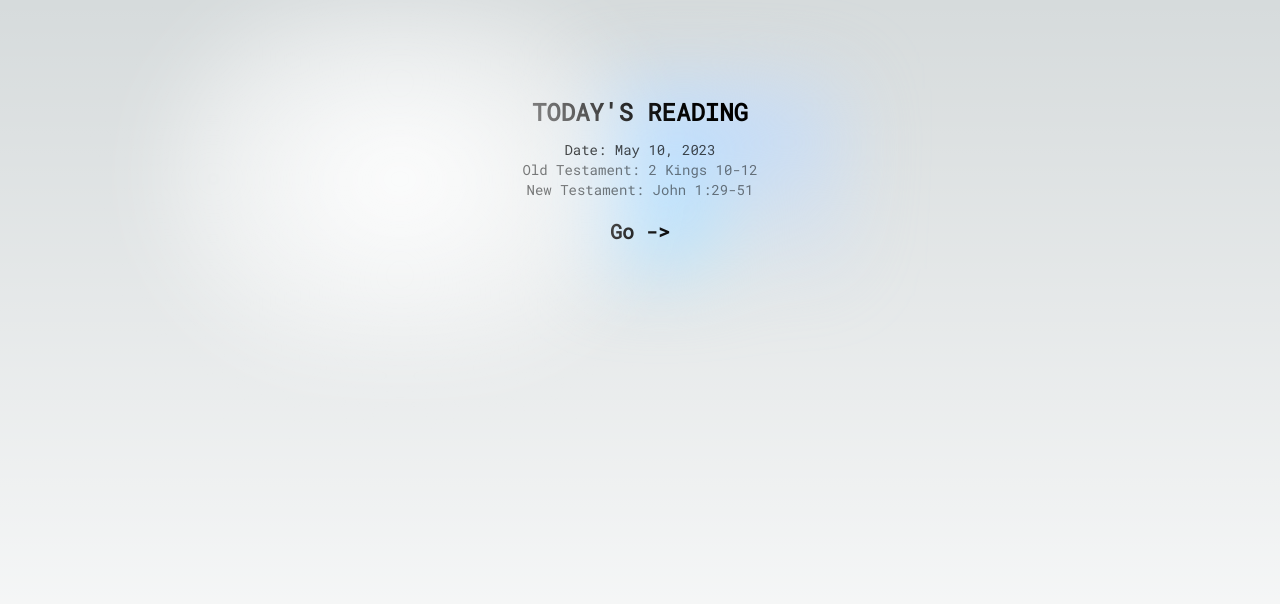
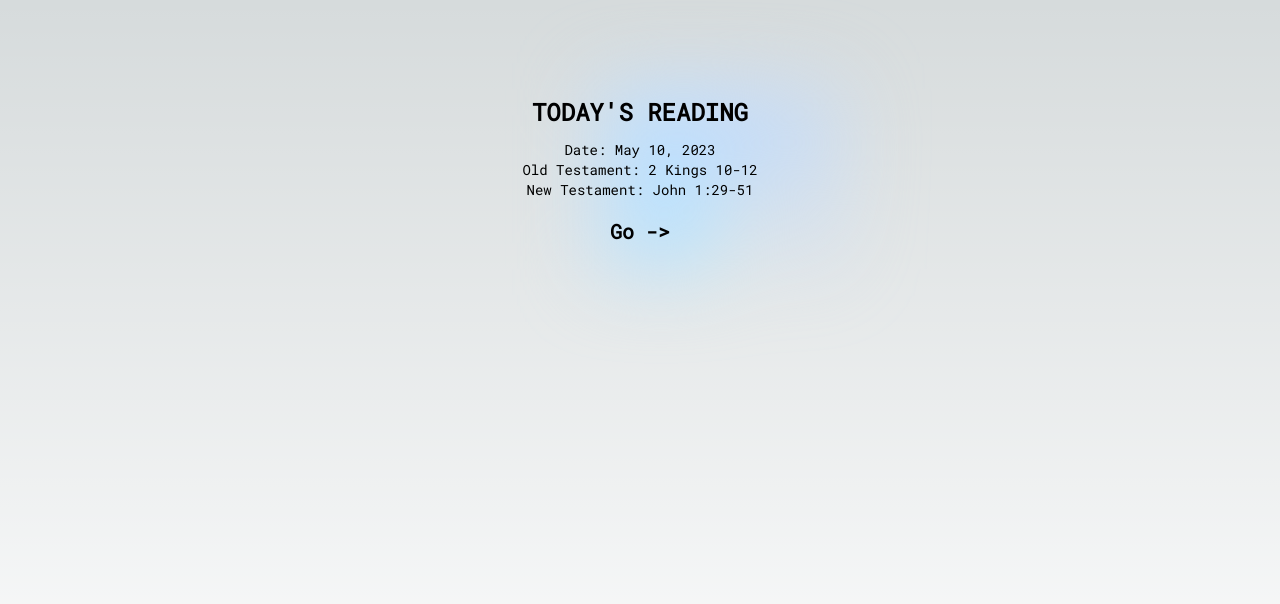
Before and after one commit to namaeconde/bible_yearly_web, a Next.js app: page / in a window 1280 px wide. Shown: the top 604 px of the page. Built offline with nearby package versions, Linux system fonts and the light colour scheme.

Commit message:
Update text visibility

```diff
--- a/pages/index.tsx
+++ b/pages/index.tsx
@@ -40,17 +40,17 @@ export default function Home() {
                 <span className="sr-only">Loading...</span>
             </div> :
           <div
-              className="mb-32 grid text-center place-items-center before:absolute before:h-[300px] before:w-[480px] before:-translate-x-1/2 before:rounded-full before:bg-gradient-radial before:from-white before:to-transparent before:blur-2xl before:content-[''] after:absolute after:-z-20 after:h-[180px] after:w-[240px] after:translate-x-1/3 after:bg-gradient-conic after:from-sky-200 after:via-blue-200 after:blur-2xl after:content-[''] before:dark:bg-gradient-to-br before:dark:from-transparent before:dark:to-blue-700/10 after:dark:from-sky-900 after:dark:via-[#0141ff]/40 before:lg:h-[360px]">
+              className="mb-32 grid text-center place-items-center before:absolute before:h-[300px] before:w-[480px] before:-translate-x-1/2 before:rounded-full before:bg-gradient-radial before:blur-2xl before:content-[''] after:absolute after:-z-20 after:h-[180px] after:w-[240px] after:translate-x-1/3 after:bg-gradient-conic after:from-sky-200 after:via-blue-200 after:blur-2xl after:content-[''] before:dark:bg-gradient-to-br before:dark:from-transparent before:dark:to-blue-700/10 after:dark:from-sky-900 after:dark:via-[#0141ff]/40 before:lg:h-[360px]">
             <h2 className={`mb-3 text-2xl font-bold`}>
               TODAY&apos;S READING
             </h2>
-            <p className={`m-0 max-w-[30ch] text-sm opacity-70`}>
+            <p className={`text-sm`}>
               Date: {readingToday["Date"]}
             </p>
-            <p className={`m-0 max-w-[30ch] text-sm opacity-50`}>
+            <p className={`text-sm`}>
               Old Testament: {readingToday["Old Testament"]}
             </p>
-            <p className={`m-0 max-w-[30ch] text-sm opacity-50`}>
+            <p className={`text-sm`}>
               New Testament: {readingToday["New Testament"]}
             </p>
             <a
```
